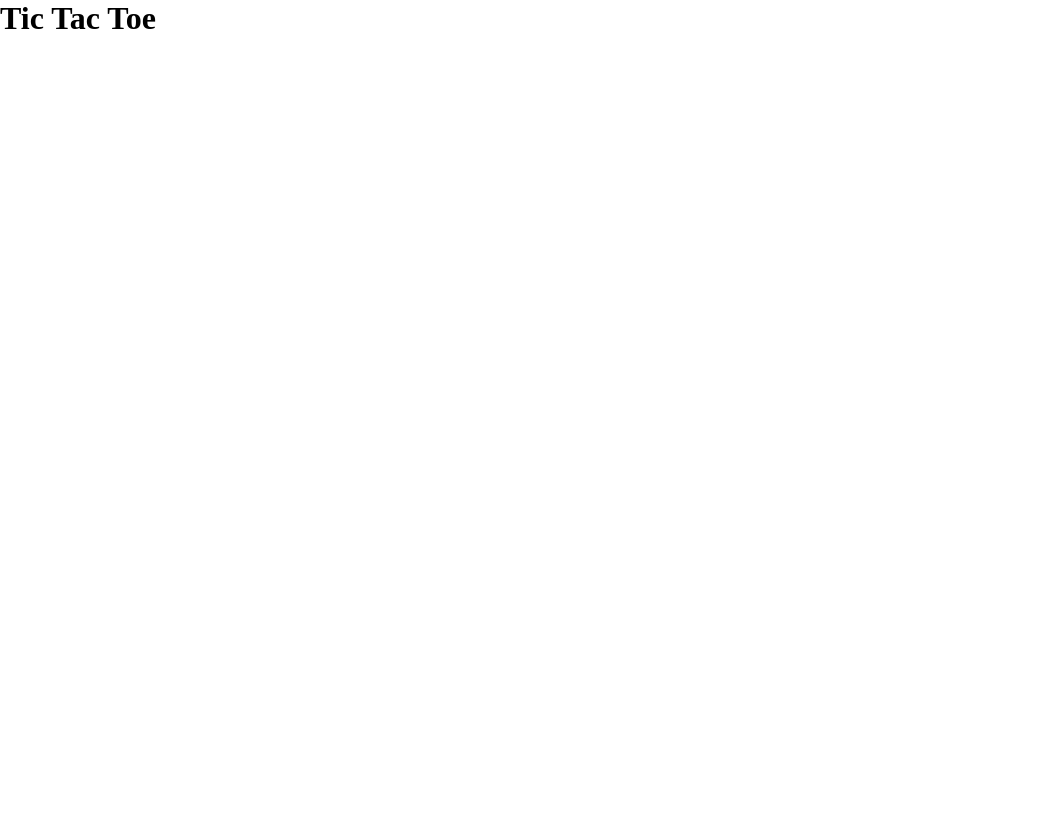
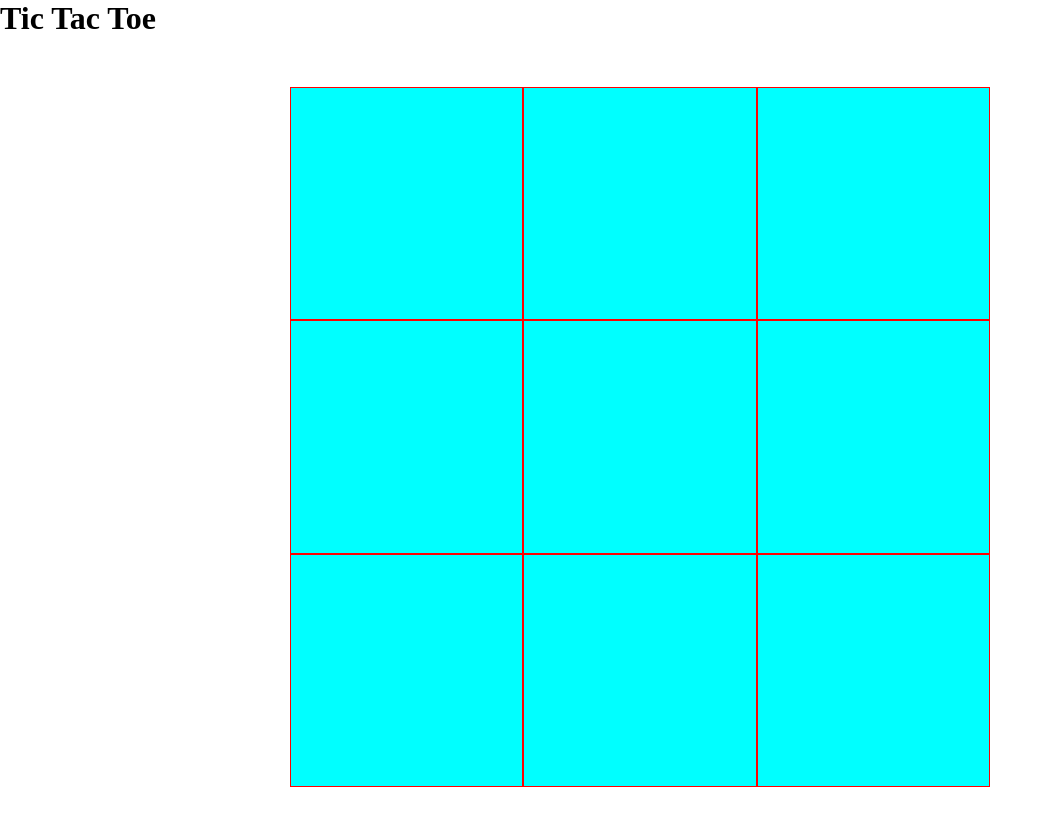
Before and after one commit to objetive218/Tic-tac-toe, a plain HTML site: page index.html in a window 1280 px wide. Shown: the whole page, without its empty margins (0-1053 px from the left). Before the commit the page ends 800 px from the top, so only its background shows below. Drawn offline with Linux system fonts and the light colour scheme.

Commit message:
style structure

```diff
--- a/css/style.css
+++ b/css/style.css
@@ -3,3 +3,20 @@
     margin: 0;
     box-sizing: border-box;
 }
+#main {
+    width: 100vw;
+    height: 100vh;
+    display: flex;
+    justify-content: center;
+    align-items: center;
+}
+#main > div{
+    display: grid;
+    width: 700px;
+    height: 700px;
+    grid-template: 1fr 1fr 1fr/ 1fr 1fr 1fr;
+    background-color: aqua;
+}
+#main > div > div{
+    border: solid red 1px;
+}
```
